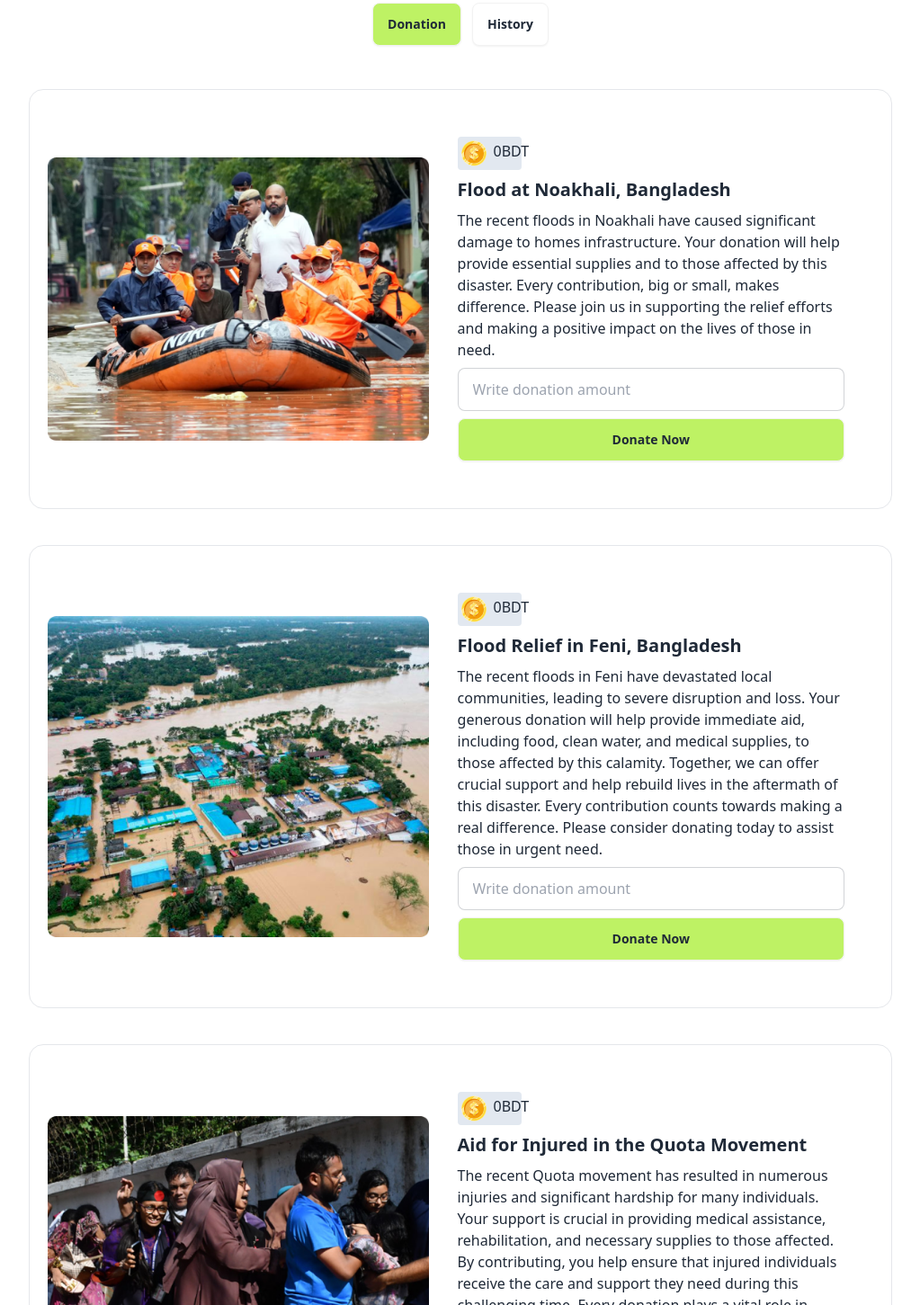
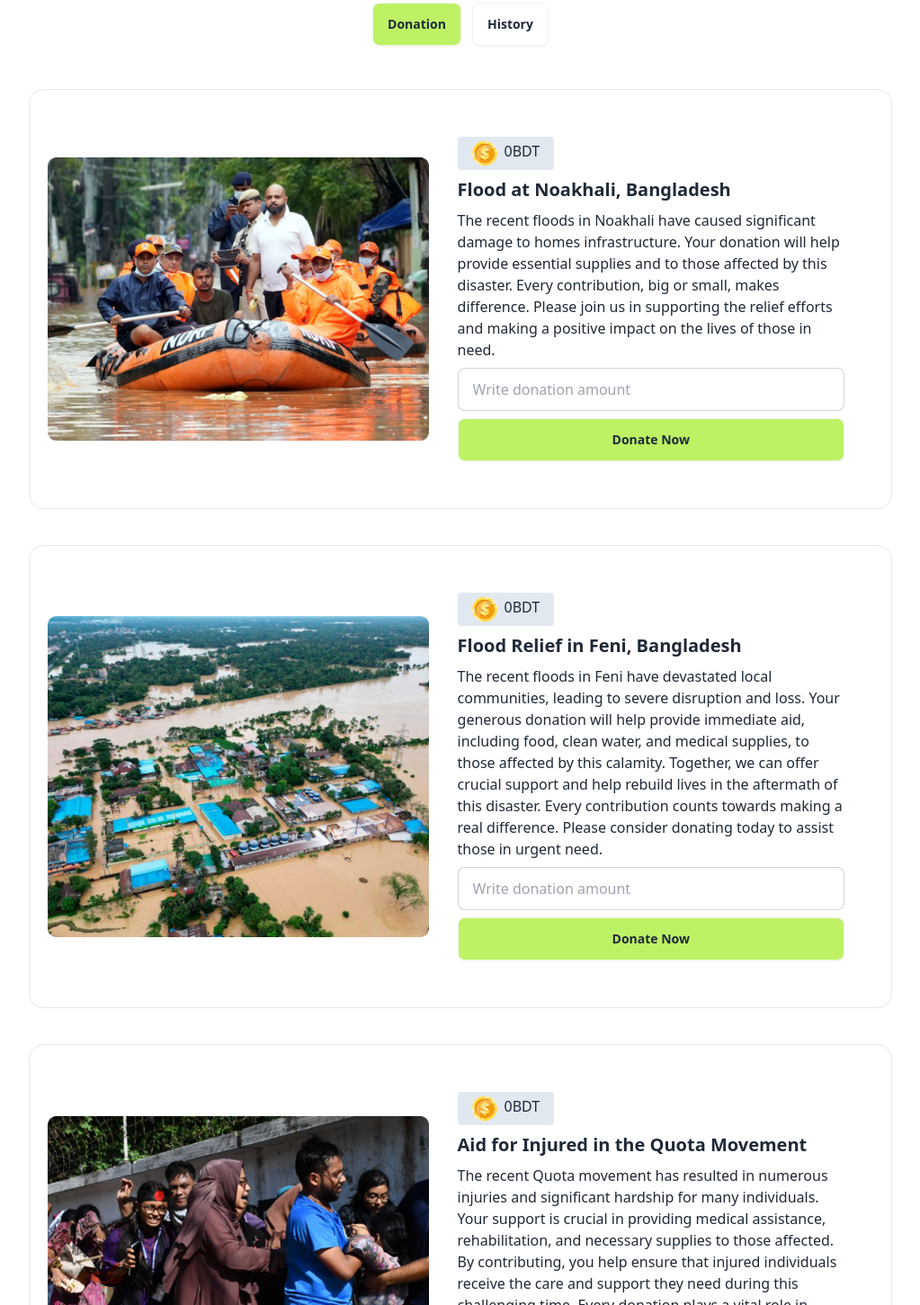
Before and after one commit to nafisahnubah/donations-website-frontend, a plain HTML site: page index.html in a window 1280 px wide. Shown: the part 157-1608 px from the top of the page at 90% size, without its empty margins (128-1151 px from the left). Drawn offline with nearby package versions, Linux system fonts and the light colour scheme.

Commit message:
minor changes

```diff
--- a/index.html
+++ b/index.html
@@ -38,7 +38,7 @@
                 alt="Flood in Noakhali" />
             </figure>
             <div class="card-body w-11/12">
-              <div class="flex gap-2 bg-slate-200 lg:w-1/6 w-1/4 rounded p-1">
+              <div class="flex gap-2 bg-slate-200 lg:w-1/4 w-7/12 justify-center rounded p-1">
                 <img src="./assets/coin.png" alt="Coin">
                 <h3 class="font-medium"><span id="donation1">0</span>BDT</h3>
               </div>
@@ -71,7 +71,7 @@
                 alt="Flood in Feni" />
             </figure>
             <div class="card-body w-11/12">
-              <div class="flex gap-2 bg-slate-200 lg:w-1/6 w-1/4 rounded p-1">
+              <div class="flex gap-2 bg-slate-200 lg:w-1/4 w-7/12 justify-center rounded p-1">
                 <img src="./assets/coin.png" alt="Coin">
                 <h3 class="font-medium"><span id="donation2">0</span>BDT</h3>
               </div>
@@ -104,7 +104,7 @@
                 alt="Quota Movement" />
             </figure>
             <div class="card-body w-11/12">
-              <div class="flex gap-2 bg-slate-200 lg:w-1/6 w-1/4 rounded p-1">
+              <div class="flex gap-2 bg-slate-200 lg:w-1/4 w-7/12 justify-center rounded p-1">
                 <img src="./assets/coin.png" alt="Coin">
                 <h3 class="font-medium"><span id="donation3">0</span>BDT</h3>
               </div>
```
